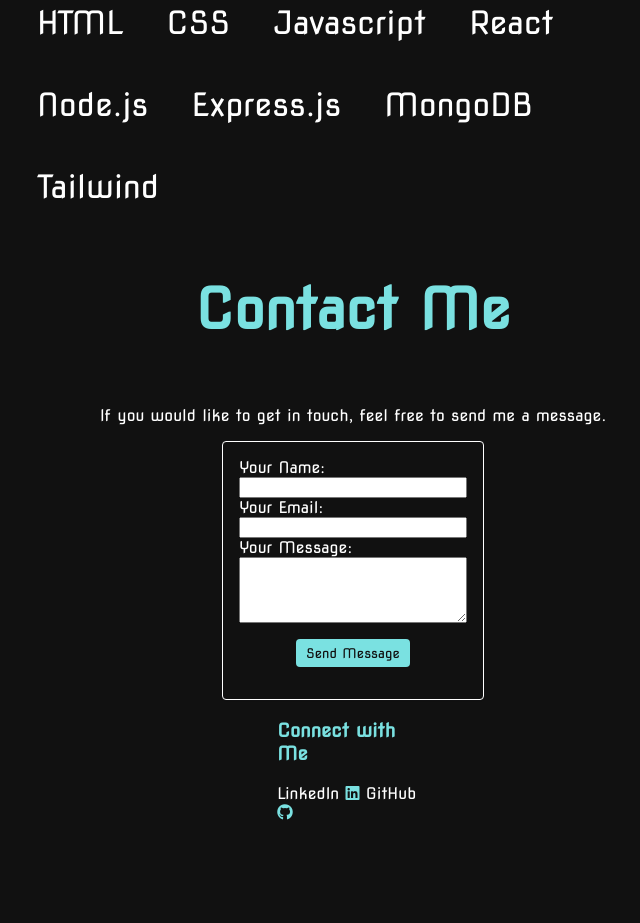
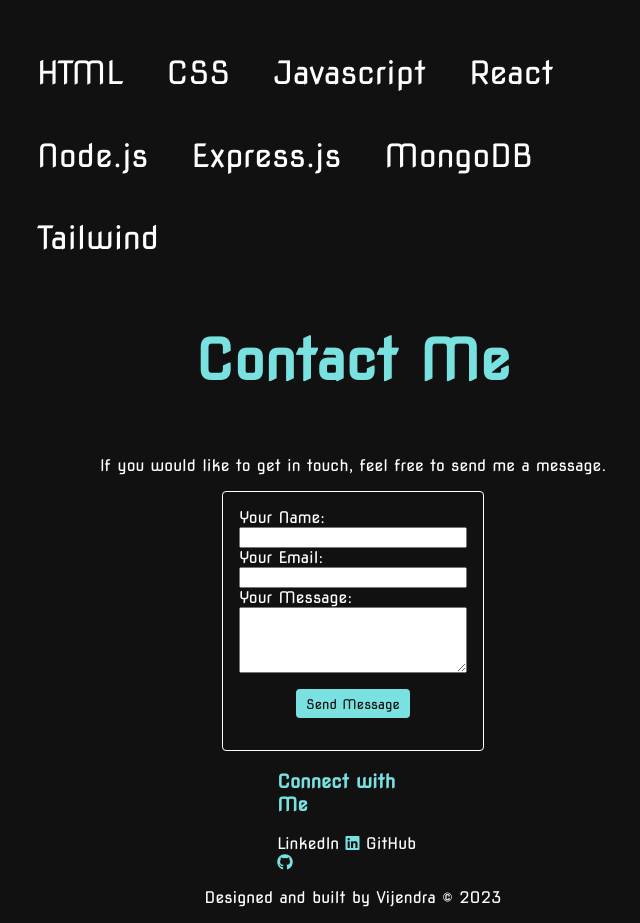
Before and after one commit to Vijendra2244/CODSOFT, a plain HTML site: page Portfolio/index.html in a window 1280 px wide. Shown: the part 816-1739 px from the top of the page, without its empty margins (287-927 px from the left). Before the commit the page ends 1646 px from the top, so only its background shows below. Drawn offline with Linux system fonts and the light colour scheme; a web font is replaced by a local one.

Commit message:
Portfolio

```diff
--- a/Portfolio/index.html
+++ b/Portfolio/index.html
@@ -27,7 +27,7 @@
     </nav>
      <div class="homeSection">
          <div class="leftSection">
-            <img class="image" src="https://encrypted-tbn0.gstatic.com/images?q=tbn:ANd9GcQF7h8ZvDkGNEXDXYWdm57J2AOplQmXxyk26g&usqp=CAU" alt="">
+            <img class="image" src="./VijendraChouhan (1).png" alt="Vijendra">
          </div>
          <div class="rightSection">
               <h1 class="headingOfAbout">Hii,myself Steaven <br/> i'm Full Stack developer</h1>
@@ -82,7 +82,9 @@
 
         </div>
       </div>
-
+        <div class="copyRight">
+           <p>Designed and built by Vijendra &copy; 2023</p>
+        </div>
   </body>
   <script src="script.js"></script>
 </html>
--- a/Portfolio/style.css
+++ b/Portfolio/style.css
@@ -157,9 +157,15 @@ body {
     font-family: "Nova Square", sans-serif;
     padding: 1.4rem;
     color:white;
-}
+  }
 .skillsHave{
    font-size: 2rem;
+}
+.copyRight{
+  font-family: "Nova Square", sans-serif;
+  color: white;
+  text-align: center;
+
 }
 @media screen and (max-width: 640px) {
   .hamburgerIcon {
```
Also changed, not shown: Portfolio/VijendraChouhan (1).png (added).
